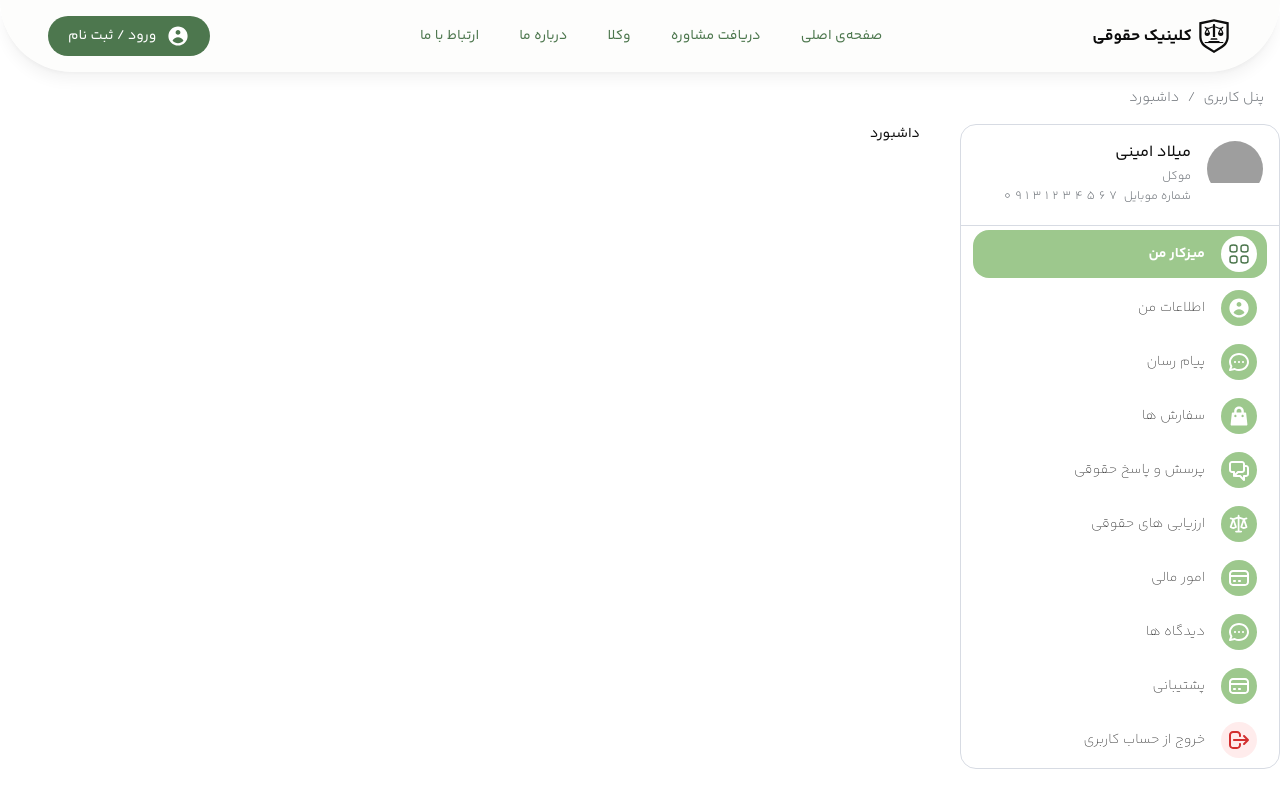
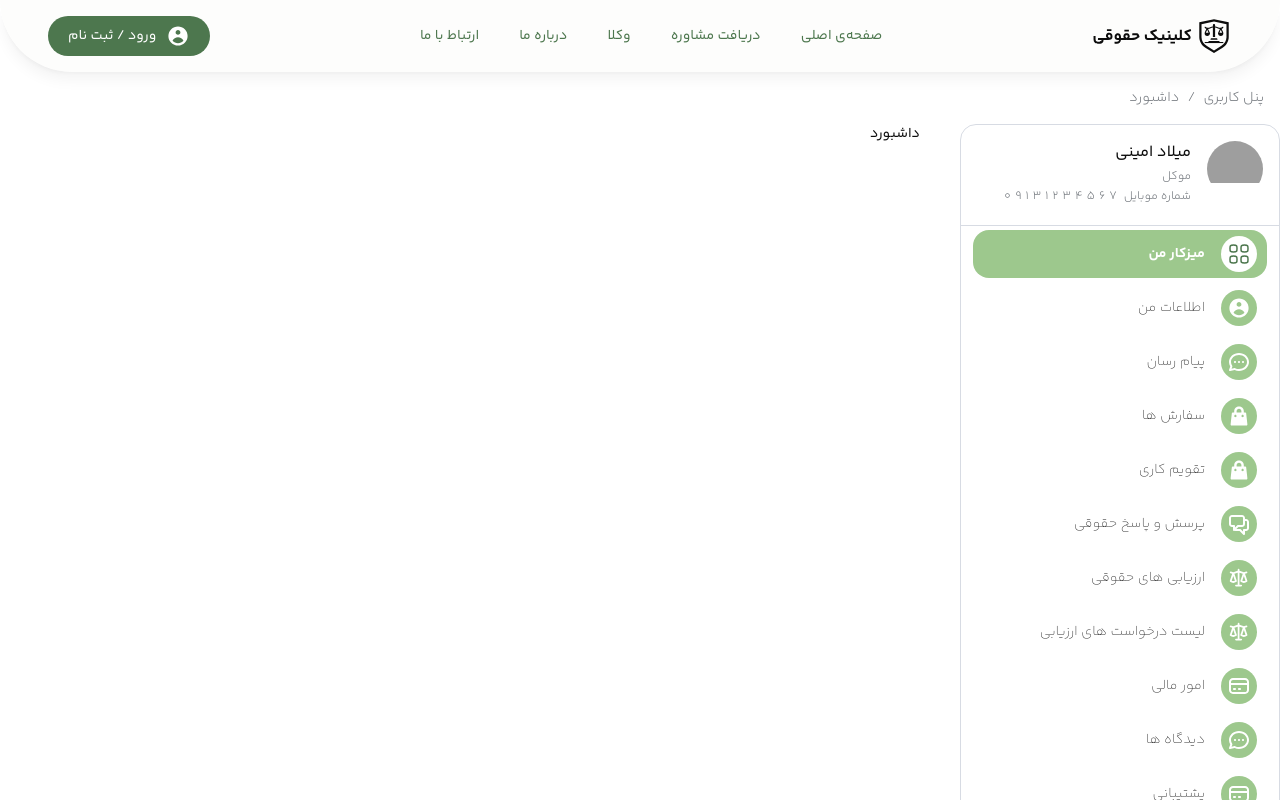
Before and after one commit to Reihanehhosseini/legal-advive-local-lawyer-panel-portfolio, a React (Vite) app: page / in a window 1280 px wide. Shown: the top 800 px of the page. Built offline with nearby package versions, Linux system fonts and the light colour scheme; grey boxes are pictures that could not be loaded.

Commit message:
fix mainlayout and faq change link to button

```diff
--- a/src/layouts/MainLayout.tsx
+++ b/src/layouts/MainLayout.tsx
@@ -60,34 +60,48 @@ export default function MainLayout() {
     },
     {
       id: 5,
+      isLink: true,
+      lable: 'تقویم کاری',
+      href: '/orders',
+      icon: <LockIcon />,
+    },
+    {
+      id: 6,
       isLink: false,
       lable: 'پرسش و پاسخ حقوقی',
       href: '/faq',
       icon: <FaqIcon />,
     },
     {
-      id: 6,
+      id: 7,
       isLink: true,
       lable: 'ارزیابی های حقوقی',
       href: '/legal-assessments',
       icon: <CourtIcon />,
     },
     {
-      id: 7,
+      id: 8,
+      isLink: true,
+      lable: 'لیست درخواست های ارزیابی',
+      href: '/legal-assessments',
+      icon: <CourtIcon />,
+    },
+    {
+      id: 9,
       isLink: true,
       lable: 'امور مالی',
       href: '/financal',
       icon: <WalletIcon />,
     },
     {
-      id: 8,
+      id: 10,
       isLink: true,
       lable: 'دیدگاه ها',
       href: '/reviews',
       icon: <CommentsIcon />,
     },
     {
-      id: 9,
+      id: 11,
       isLink: true,
       lable: 'پشتیبانی',
       href: '/support',
@@ -151,7 +165,7 @@ export default function MainLayout() {
                     const isActive = isRouteActive(i.href, location.pathname);
 
                     return (
-                      <>
+                      <div className="w-full">
                         {i.isLink ? (
                           <Link
                             to={i.href}
@@ -183,11 +197,11 @@ export default function MainLayout() {
                               {i.lable}
                             </span>
                           </Link>
-                        ) : (
+                        ) : !i.isLink && i.href === '/faq' ? (
                           <SimpleAccordion
                             title={
-                              <Link
-                                to={`/faq`}
+                              <button
+                                type="button"
                                 onClick={(e) => {
                                   if (location.pathname === '/faq') {
                                     e.preventDefault();
@@ -219,7 +233,7 @@ export default function MainLayout() {
                                 >
                                   پرسش و پاسخ حقوقی
                                 </span>
-                              </Link>
+                              </button>
                             }
                           >
                             <div className="flex flex-col gap-2 text-sm">
@@ -243,8 +257,8 @@ export default function MainLayout() {
                                 : null}
                             </div>
                           </SimpleAccordion>
-                        )}
-                      </>
+                        ) : null}
+                      </div>
                     );
                   })
                 : null}
```
